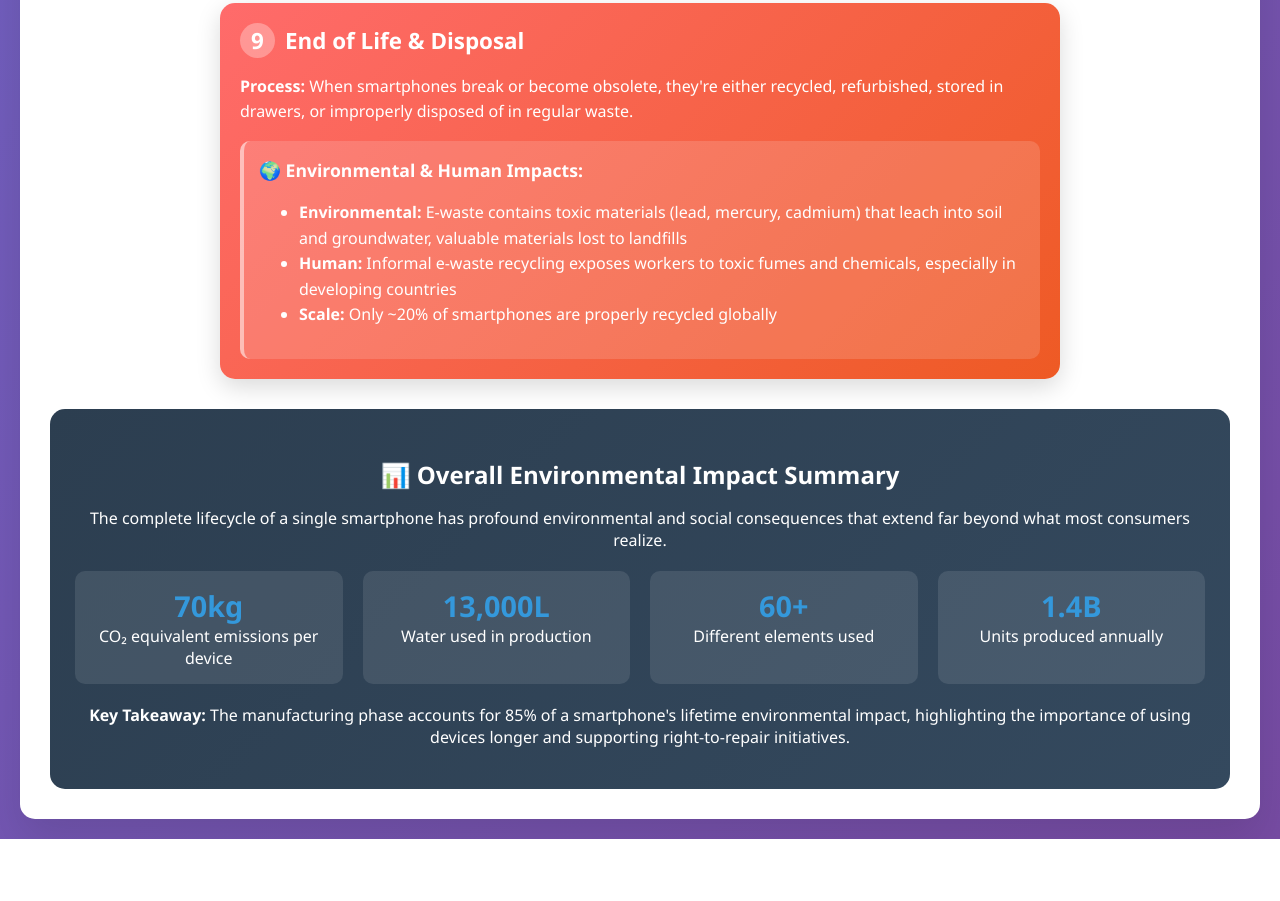
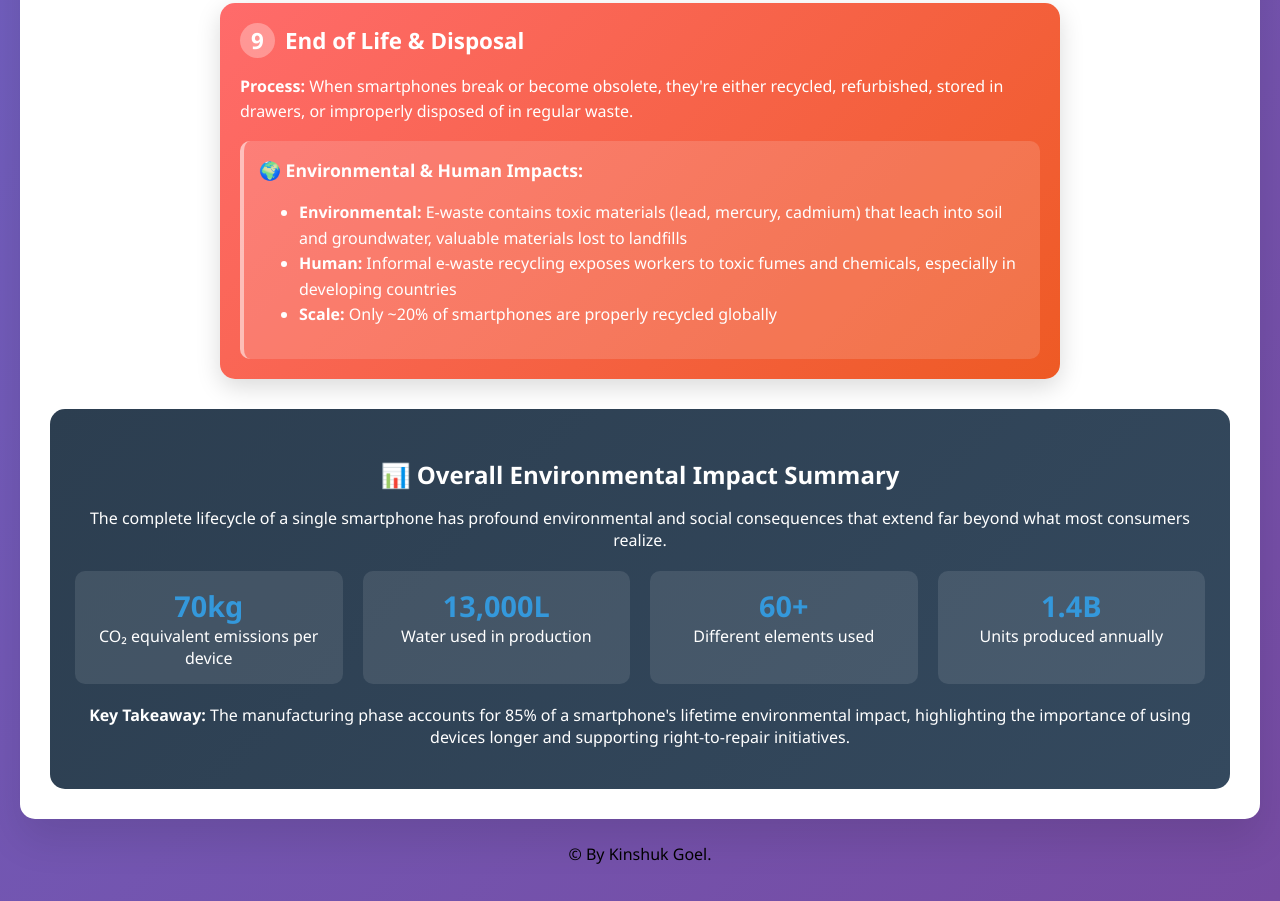
Before and after one commit to shuknuk/apes-smartphone-lifecycle-analysis, a plain HTML site: page index.html in a window 1280 px wide. Shown: the part 3854-4755 px from the top of the page. Before the commit the page ends 4693 px from the top, so only its background shows below. Drawn offline with Linux system fonts and the light colour scheme.

Commit message:
Updated index.html

```diff
--- a/index.html
+++ b/index.html
@@ -434,4 +434,7 @@
         </div>
     </div>
 </body>
+<footer>
+    <p style="text-align: center; color: #000000; margin-top: 24px;">&copy; By Kinshuk Goel.</p>
+</footer>
 </html>
```
